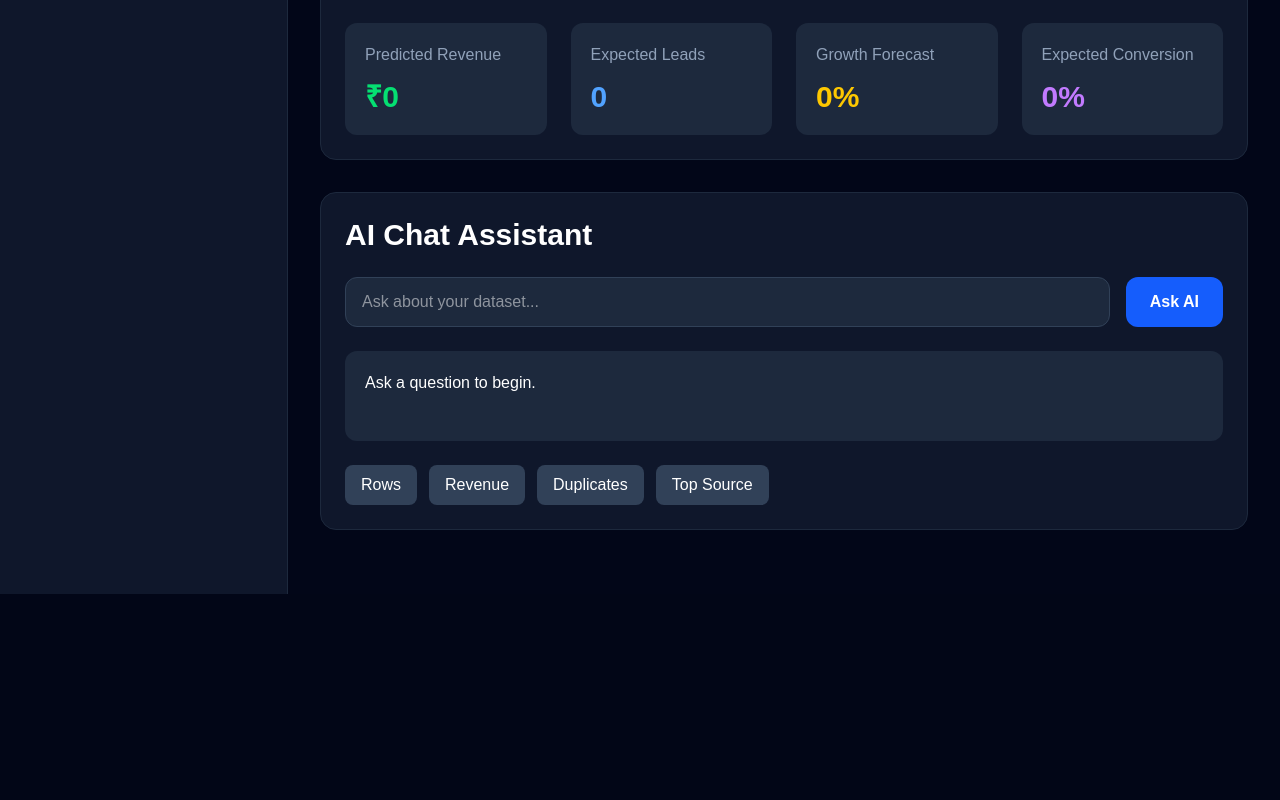
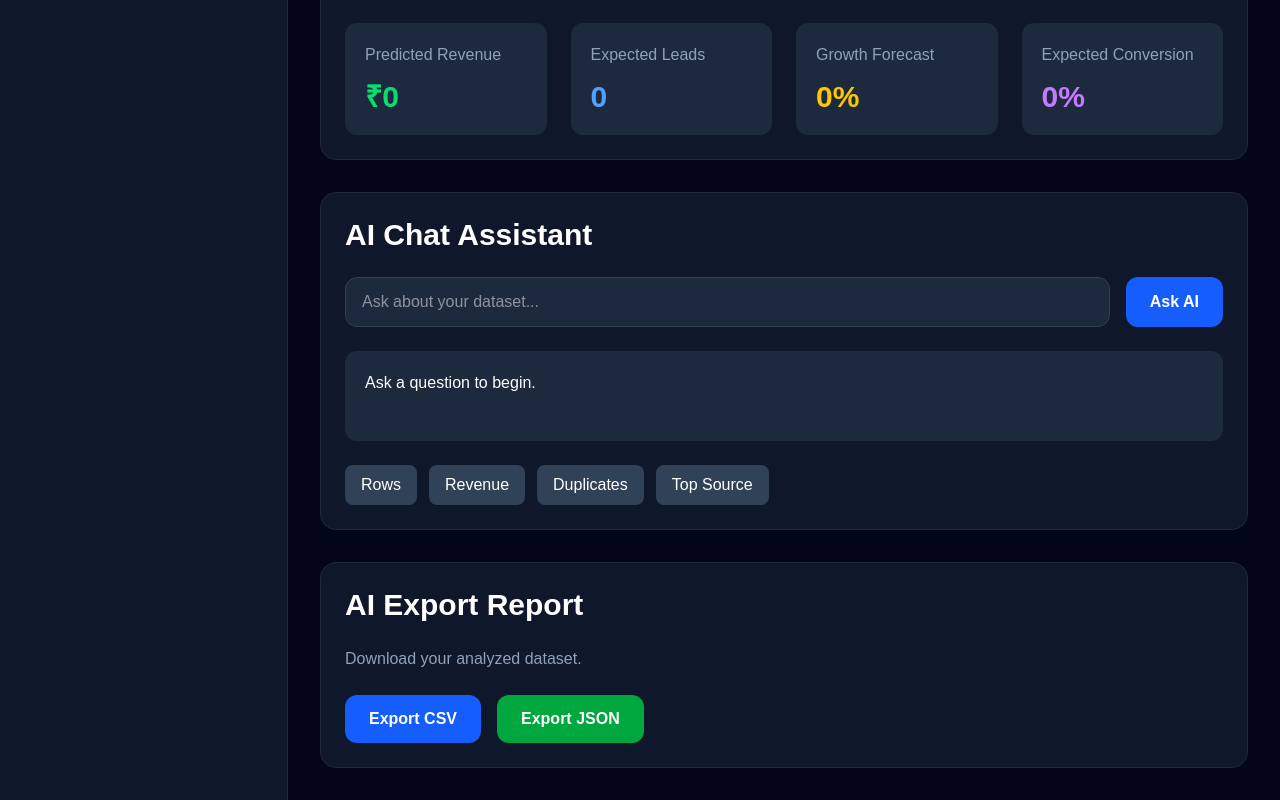
Before and after one commit to Pravin97s/LeadPilotAI, a Next.js app in the folder frontend/: page / in a window 1280 px wide. Shown: the part 2641-3441 px from the top of the page. Before the commit the page ends 3235 px from the top, so only its background shows below. Built offline with nearby package versions, Linux system fonts and the light colour scheme.

Commit message:
Add AI Export Report

```diff
--- a/frontend/src/app/page.tsx
+++ b/frontend/src/app/page.tsx
@@ -19,6 +19,7 @@ import AICSVSummary from "@/components/AICSVSummary";
 import AIDuplicateDetection from "@/components/AIDuplicateDetection";
 import AIPredictiveAnalytics from "@/components/AIPredictiveAnalytics";
 import AIChatAssistant from "@/components/AIChatAssistant";
+import AIExportReport from "@/components/AIExportReport";
 
 export default function Home() {
   return (
@@ -100,6 +101,7 @@ export default function Home() {
 </section>
 
           <section id="export">
+            <AIExportReport />
           </section>
 
         </div>
--- /dev/null
+++ b/frontend/src/components/AIExportReport.tsx
@@ -0,0 +1,89 @@
+"use client";
+
+import useDashboard from "@/hooks/useDashboard";
+
+export default function AIExportReport() {
+  const { rows } = useDashboard();
+
+  const exportJSON = () => {
+    if (!rows.length) return;
+
+    const blob = new Blob(
+      [JSON.stringify(rows, null, 2)],
+      {
+        type: "application/json",
+      }
+    );
+
+    const url = URL.createObjectURL(blob);
+
+    const link = document.createElement("a");
+
+    link.href = url;
+    link.download = "leadpilot-report.json";
+
+    link.click();
+
+    URL.revokeObjectURL(url);
+  };
+
+  const exportCSV = () => {
+    if (!rows.length) return;
+
+    const headers = Object.keys(rows[0]);
+
+    const csv = [
+      headers.join(","),
+      ...rows.map((row) =>
+        headers
+          .map((header) =>
+            `"${String(row[header] ?? "")}"`
+          )
+          .join(",")
+      ),
+    ].join("\n");
+
+    const blob = new Blob([csv], {
+      type: "text/csv",
+    });
+
+    const url = URL.createObjectURL(blob);
+
+    const link = document.createElement("a");
+
+    link.href = url;
+    link.download = "leadpilot-report.csv";
+
+    link.click();
+
+    URL.revokeObjectURL(url);
+  };
+
+  return (
+    <section className="rounded-2xl border border-slate-800 bg-slate-900 p-6">
+      <h2 className="mb-6 text-3xl font-bold">
+        AI Export Report
+      </h2>
+
+      <p className="mb-6 text-slate-400">
+        Download your analyzed dataset.
+      </p>
+
+      <div className="flex gap-4">
+        <button
+          onClick={exportCSV}
+          className="rounded-xl bg-blue-600 px-6 py-3 font-semibold hover:bg-blue-700"
+        >
+          Export CSV
+        </button>
+
+        <button
+          onClick={exportJSON}
+          className="rounded-xl bg-green-600 px-6 py-3 font-semibold hover:bg-green-700"
+        >
+          Export JSON
+        </button>
+      </div>
+    </section>
+  );
+}
```
